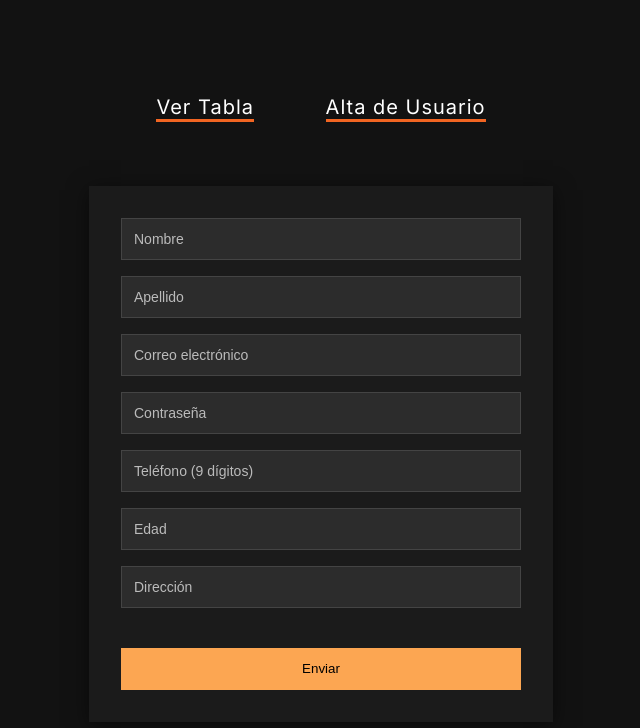
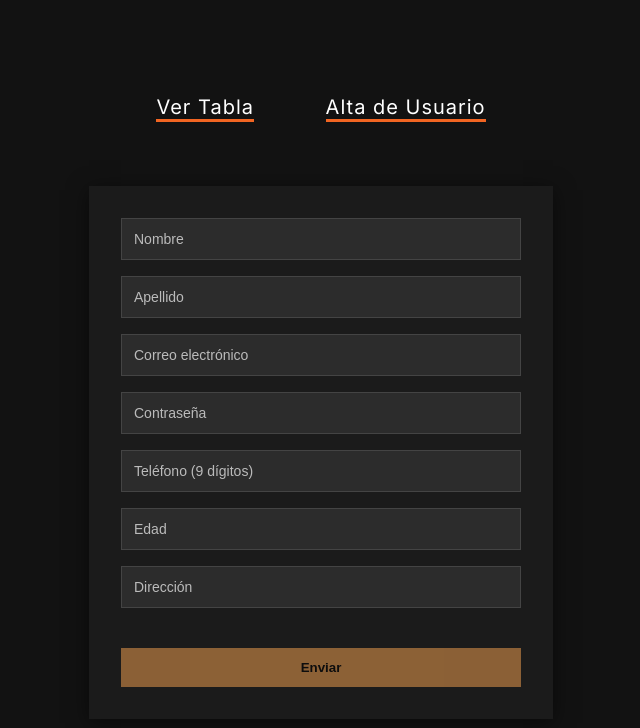
Before and after one commit to asm-dev/angular-form, an Angular app: page /form in a window 1280 px wide. Shown: the top 728 px of the page, without its empty margins (319-959 px from the left). Built offline with nearby package versions, Linux system fonts and the light colour scheme.

Commit message:
Improve form control

```diff
--- a/src/app/app-routing.module.ts
+++ b/src/app/app-routing.module.ts
@@ -1,10 +1,30 @@
 import { NgModule } from '@angular/core';
 import { RouterModule, Routes } from '@angular/router';
 
-const routes: Routes = [{ path: 'table', loadChildren: () => import('./modules/table/table.module').then(m => m.TableModule) }, { path: 'form', loadChildren: () => import('./modules/form/form.module').then(m => m.FormModule) }];
+const routes: Routes = [
+  {
+    path: 'table',
+    loadChildren: () =>
+      import('./modules/table/table.module').then((m) => m.TableModule),
+  },
+  {
+    path: 'form',
+    loadChildren: () =>
+      import('./modules/form/form.module').then((m) => m.FormModule),
+  },
+  {
+    path: '',
+    redirectTo: 'form',
+    pathMatch: 'full',
+  },
+  {
+    path: '**',
+    redirectTo: 'form',
+  },
+];
 
 @NgModule({
   imports: [RouterModule.forRoot(routes)],
-  exports: [RouterModule]
+  exports: [RouterModule],
 })
-export class AppRoutingModule { }
+export class AppRoutingModule {}
--- a/src/app/modules/form/form.component.html
+++ b/src/app/modules/form/form.component.html
@@ -1,11 +1,30 @@
 <form [formGroup]="userForm" (ngSubmit)="submitForm()">
   <input formControlName="name" placeholder="Nombre" />
+  <div class="error" *ngIf="hasError('name')">El nombre es obligatorio.</div>
+
   <input formControlName="lastName" placeholder="Apellido" />
+  <div class="error" *ngIf="hasError('lastName')">
+    El apellido es obligatorio.
+  </div>
+
   <input formControlName="email" placeholder="Correo electrónico" />
-  <input formControlName="password" placeholder="Contraseña" type="password" />
+  <div class="error" *ngIf="hasError('email')">Correo inválido.</div>
+
+  <input formControlName="password" type="password" placeholder="Contraseña" />
+  <div class="error" *ngIf="hasError('password')">Mínimo 6 caracteres.</div>
+
   <input formControlName="phone" placeholder="Teléfono (9 dígitos)" />
-  <input formControlName="age" placeholder="Edad" type="number" />
+  <div class="error" *ngIf="hasError('phone')">Teléfono inválido.</div>
+
+  <input formControlName="age" type="number" placeholder="Edad" />
+  <div class="error" *ngIf="hasError('age')">Edad mínima: 18.</div>
+
   <input formControlName="address" placeholder="Dirección" />
+  <div class="error" *ngIf="hasError('address')">
+    La dirección es obligatoria.
+  </div>
 
-  <button type="submit" [disabled]="!userForm.valid">Enviar</button>
+  <button type="submit" [disabled]="userForm.invalid || userForm.pristine">
+    Enviar
+  </button>
 </form>
--- a/src/app/modules/form/form.component.scss
+++ b/src/app/modules/form/form.component.scss
@@ -22,9 +22,36 @@ input {
 
   &::placeholder {
     color: $text-muted;
+    opacity: 1;
   }
 
   &:focus {
     border-color: $orange;
   }
 }
+
+button {
+  background-color: $orange;
+  color: black;
+  font-weight: 600;
+  padding: 12px;
+  border: none;
+  cursor: pointer;
+  transition: background-color 0.3s;
+
+  &:hover {
+    background-color: darken($orange, 10%);
+  }
+
+  &:disabled {
+    opacity: 0.5;
+    cursor: not-allowed;
+  }
+}
+
+.error {
+  color: #ff6b6b;
+  font-size: 13px;
+  margin-top: -6px;
+  margin-bottom: 8px;
+}
--- a/src/app/modules/form/form.component.ts
+++ b/src/app/modules/form/form.component.ts
@@ -5,7 +5,7 @@ import { FormBuilder, FormGroup, Validators } from '@angular/forms';
   selector: 'app-form',
   standalone: false,
   templateUrl: './form.component.html',
-  styleUrl: './form.component.scss',
+  styleUrls: ['./form.component.scss'],
 })
 export class FormComponent {
   userForm: FormGroup;
@@ -25,6 +25,13 @@ export class FormComponent {
   submitForm(): void {
     if (this.userForm.valid) {
       console.log(this.userForm.value);
+    } else {
+      this.userForm.markAllAsTouched();
     }
   }
+
+  hasError(controlName: string): boolean {
+    const control = this.userForm.get(controlName);
+    return !!(control && control.invalid && control.touched);
+  }
 }
--- a/src/app/modules/table/table.component.html
+++ b/src/app/modules/table/table.component.html
@@ -23,4 +23,4 @@
   </tbody>
 </table>
 
-<button (click)="toggleHeaderStyle()">Cambiar estilo de la tabla</button>
+<button (click)="toggleHeaderStyle()">Alternar columnas y estilo</button>
```
